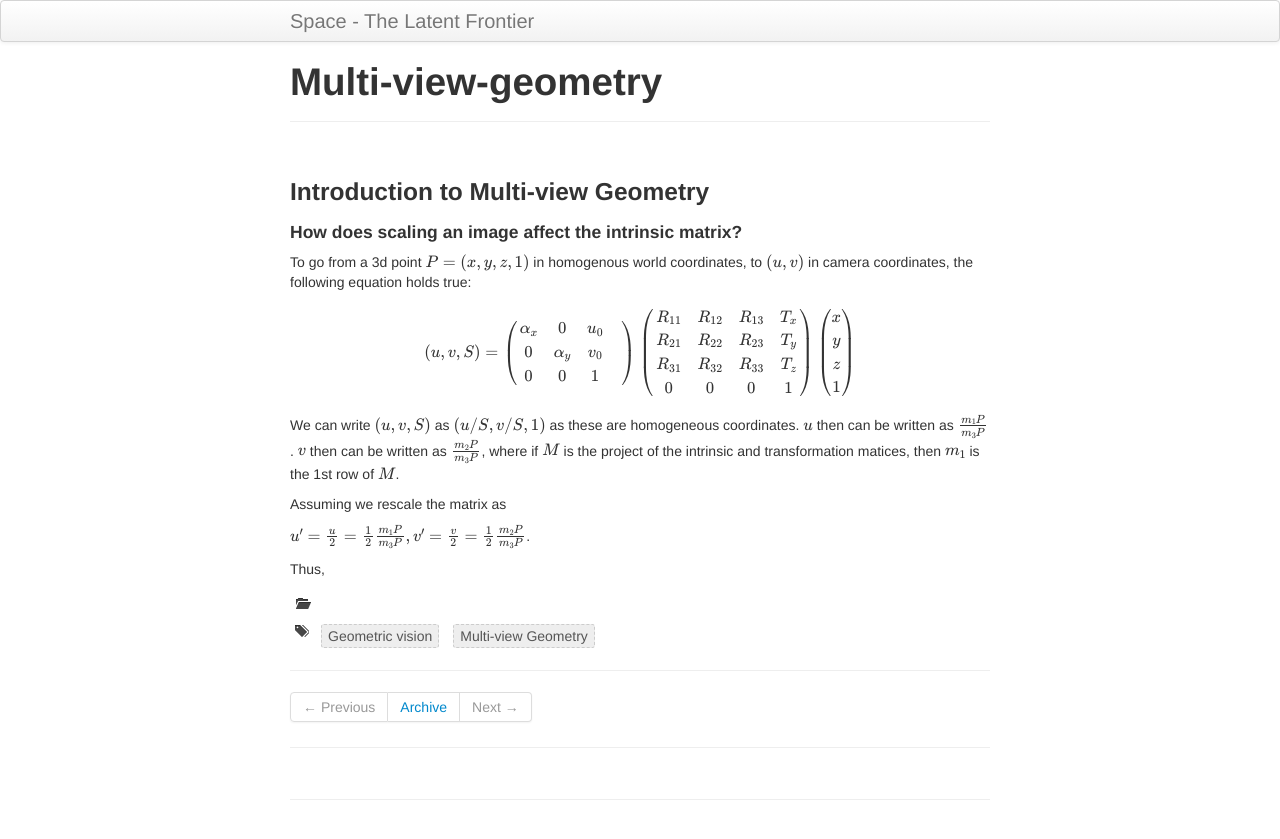
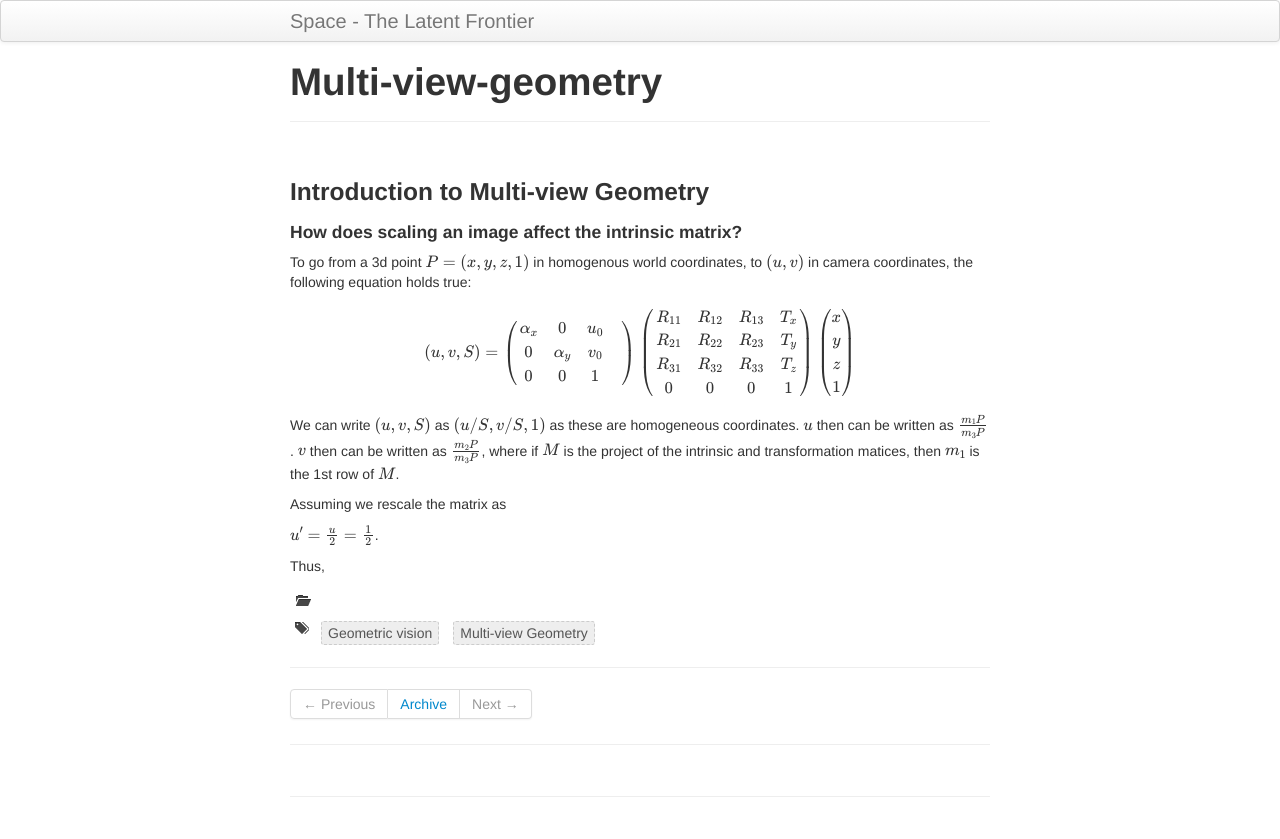
Before and after one commit to skt9/skt9.github.io, a Jekyll site: the page built from pages/multi-view-geometry.md, in a window 1280 px wide. Shown: the top 839 px of the page. Built offline with Jekyll 4.4.1, drawn with Linux system fonts in a browser that asks for light colours; formulas are drawn with MathJax 3.

Commit message:
Update multi-view-geometry.md

```diff
--- a/pages/multi-view-geometry.md
+++ b/pages/multi-view-geometry.md
@@ -34,7 +34,7 @@ We can write $(u,v,S)$ as $(u/S,v/S,1)$ as these are homogeneous coordinates. $u
 Assuming we rescale the matrix as
 
 $$
-u' = \frac{u}{2}= \frac{1}{2} \frac{m_1 P}{m_3 P}, v'= \frac{v}{2} =  \frac{1}{2}\frac{m_2 P}{m_3 P}
+u' = \frac{u}{2}= \frac{1}{2}
 $$.
 
 Thus,
```
